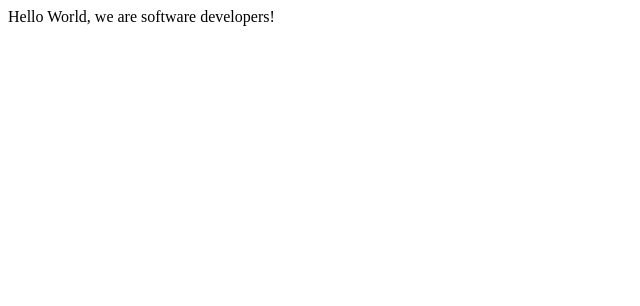
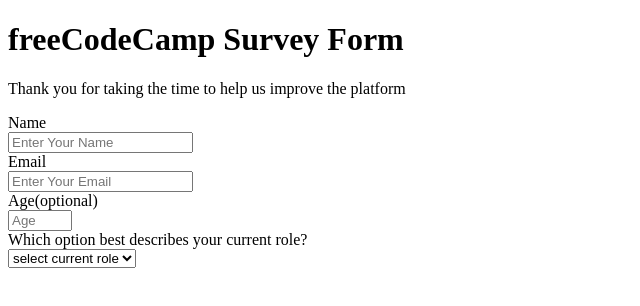
Before and after one commit to shawelabel9/microverse-trials-html-css-2, a plain HTML site: page index.html in a window 1280 px wide. Shown: the whole page, without its empty margins (0-640 px from the left). Drawn offline with Linux system fonts and the light colour scheme.

Commit message:
added form survey

```diff
--- a/index.html
+++ b/index.html
@@ -8,19 +8,25 @@
 
   <body>
     <script src="https://cdn.freecodecamp.org/testable-projects-fcc/v1/bundle.js"></script>
-    Hello World, we are software developers!
-    <!--
-
-    Hello Camper!
-
-    For now, the test suite only works in Chrome!
-    Please read the README below in the JS Editor before beginning.
-    Feel free to delete this message once you have read it.
-    Good luck and Happy Coding!
-
-    - The freeCodeCamp Team
-
-    -->
+    <h1>freeCodeCamp Survey Form</h1>
+    <p>Thank you for taking the time to help us improve the platform</p>
+    <form>
+      <label>Name</label><br>
+      <input type="text" placeholder="Enter Your Name"/><br>
+      <label>Email</label><br>
+      <input type="text"  placeholder="Enter Your Email"/><br>
+      <label>Age(optional)</label><br>
+      <input type="number" min="0" max="100" placeholder="Age"/><br>
+      <label>Which option best describes your current role?</label><br>
+      <select placeholder="select current role">
+        <option>select current role</option>
+        <option>student</option>
+        <option>Full time job</option>
+        <option>Full time learner</option>
+        <option>prefer not to say</option>
+        <option>other</option>
+      </select>
+    </form>
     <script  src="js/index.js"></script>
   </body>
 </html>
```
